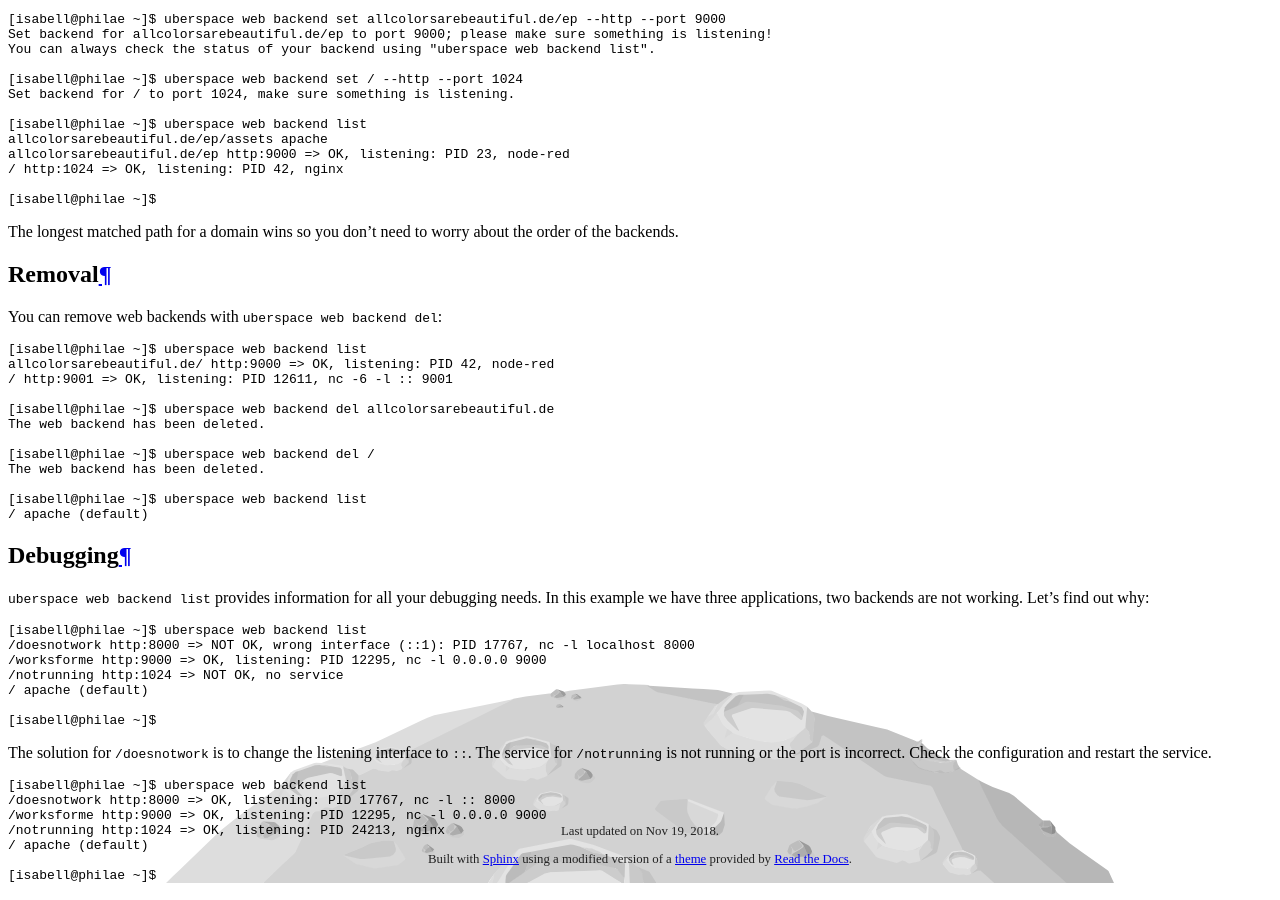
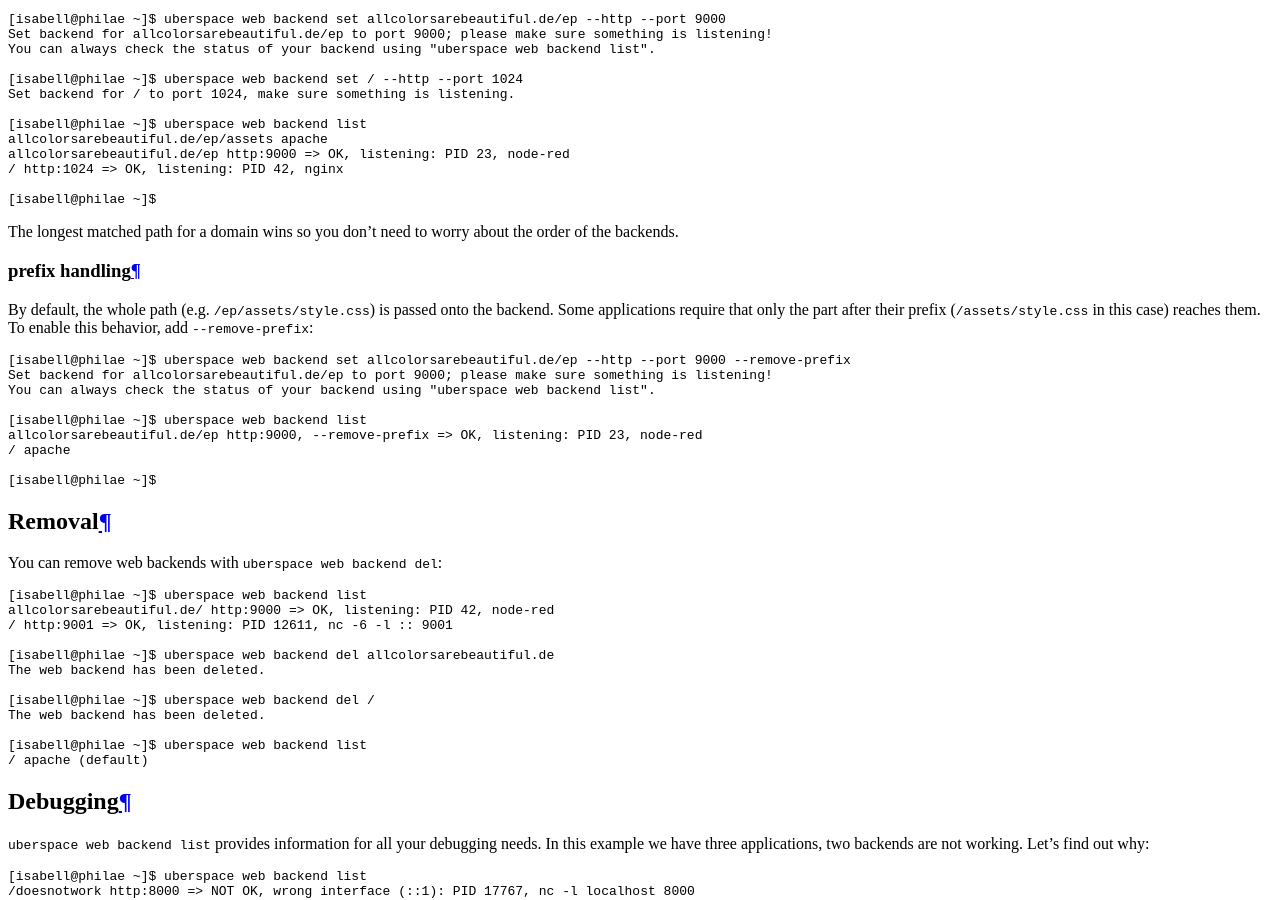
Before and after one commit to Uberspace/manual, a Sphinx documentation site: the page built from source/web-backends.rst, in a window 1280 px wide and 900 px high, scrolled down 3028 px. Built offline with Sphinx 7.4.7 and the Read the Docs theme 2.0.0, drawn with Linux system fonts in a browser that asks for light colours; pages that are not in the unit, such as notebooks, are missing from menus.

Commit message:
:sparkles: document --remove-prefix, close #18

```diff
--- a/source/web-backends.rst
+++ b/source/web-backends.rst
@@ -136,6 +136,25 @@
 
 The longest matched path for a domain wins so you don't need to worry about the order of the backends.
 
+prefix handling
+---------------
+
+By default, the whole path (e.g. ``/ep/assets/style.css``) is passed onto the backend. Some applications
+require that only the part after their prefix (``/assets/style.css`` in this case) reaches them. To enable
+this behavior, add ``--remove-prefix``:
+
+.. code-block:: shell
+
+  [isabell@philae ~]$ uberspace web backend set allcolorsarebeautiful.de/ep --http --port 9000 --remove-prefix
+  Set backend for allcolorsarebeautiful.de/ep to port 9000; please make sure something is listening!
+  You can always check the status of your backend using "uberspace web backend list".
+
+  [isabell@philae ~]$ uberspace web backend list
+  allcolorsarebeautiful.de/ep http:9000, --remove-prefix => OK, listening: PID 23, node-red
+  / apache
+
+  [isabell@philae ~]$
+
 Removal
 =======
 
```
